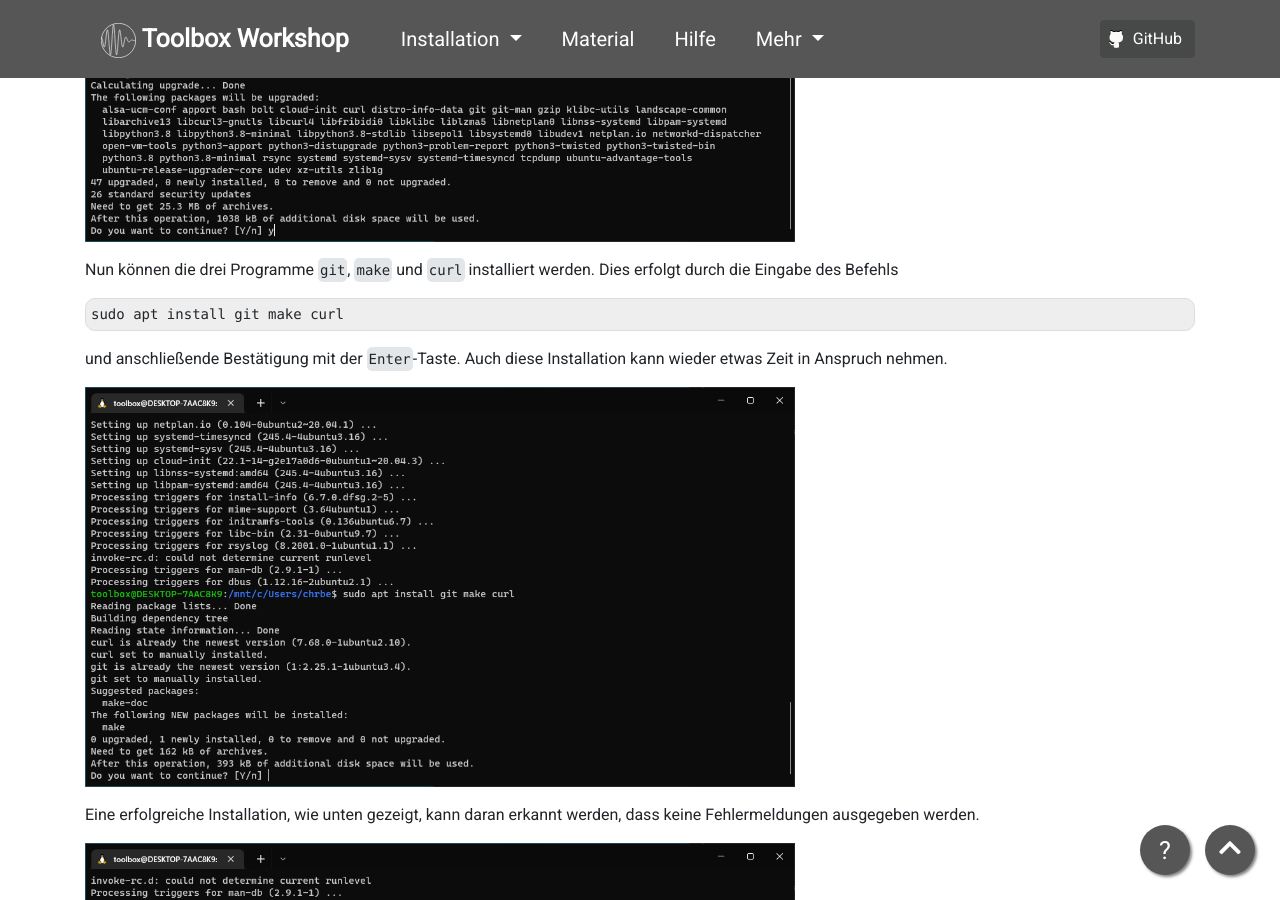
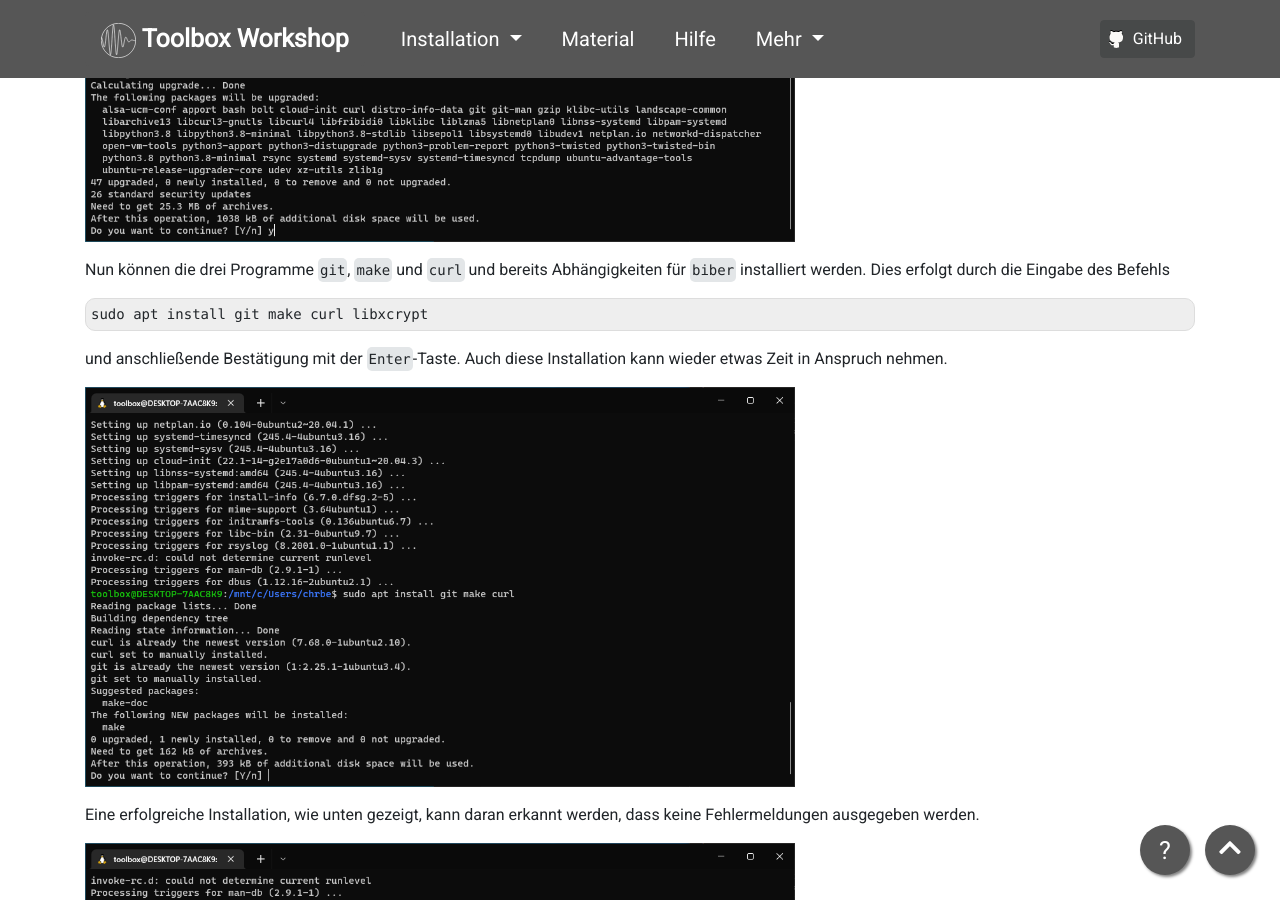
Before and after one commit to pep-dortmund/homepage-toolbox, a Jekyll site: the page built from install/windows-10.md, in a window 1280 px wide and 900 px high, scrolled down 15792 px. Built offline with Jekyll 4.4.1, drawn with Linux system fonts in a browser that asks for light colours; nearby versions of some CDN libraries.

Commit message:
Libxcrypt win10

````diff
--- a/install/windows-10.md
+++ b/install/windows-10.md
@@ -272,10 +272,10 @@ Anschließend kann eine erneute Bestätigung durch Eingabe des Buchstabens `y` u
 
 <img alt="" src="/img/unix/unix-3.png" class="screenshot" />
 
-Nun können die drei Programme `git`, `make` und `curl` installiert werden. Dies erfolgt durch die Eingabe des
+Nun können die drei Programme `git`, `make` und `curl` und bereits Abhängigkeiten für `biber` installiert werden. Dies erfolgt durch die Eingabe des
 Befehls
 ```
-sudo apt install git make curl
+sudo apt install git make curl libxcrypt
 ```
 und anschließende Bestätigung mit der `Enter`-Taste. Auch diese Installation kann wieder etwas Zeit in Anspruch nehmen.
 
````
